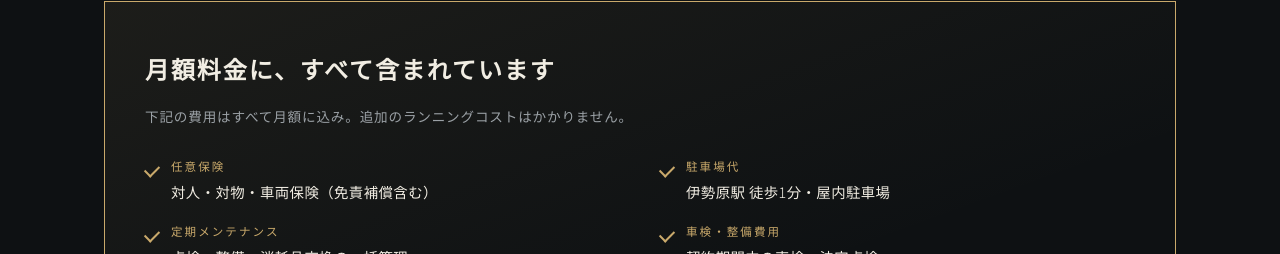
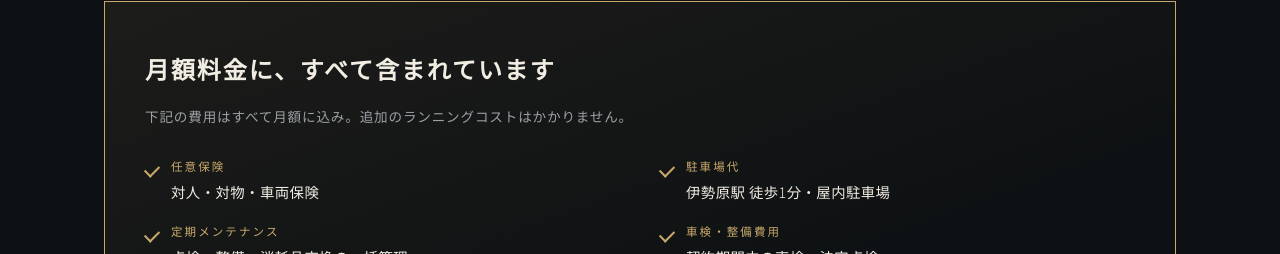
Before and after one commit to veloraclubinfo-gif/velora, a plain HTML site: page index.html in a window 1280 px wide. Shown: the part 5554-5808 px from the top of the page. Drawn offline with nearby package versions, Linux system fonts and the light colour scheme.

Commit message:
Add files via upload

```diff
--- a/index.html
+++ b/index.html
@@ -807,7 +807,7 @@ footer{padding:70px 0 50px;border-top:1px solid var(--line)}
       <h3 class="included-title">月額料金に、すべて含まれています</h3>
       <p class="included-sub">下記の費用はすべて月額に込み。追加のランニングコストはかかりません。</p>
       <ul class="included-list">
-        <li><span class="ic-h">任意保険</span>対人・対物・車両保険（免責補償含む）</li>
+        <li><span class="ic-h">任意保険</span>対人・対物・車両保険</li>
         <li><span class="ic-h">駐車場代</span>伊勢原駅 徒歩1分・屋内駐車場</li>
         <li><span class="ic-h">定期メンテナンス</span>点検・整備・消耗品交換の一括管理</li>
         <li><span class="ic-h">車検・整備費用</span>契約期間中の車検・法定点検</li>
```
